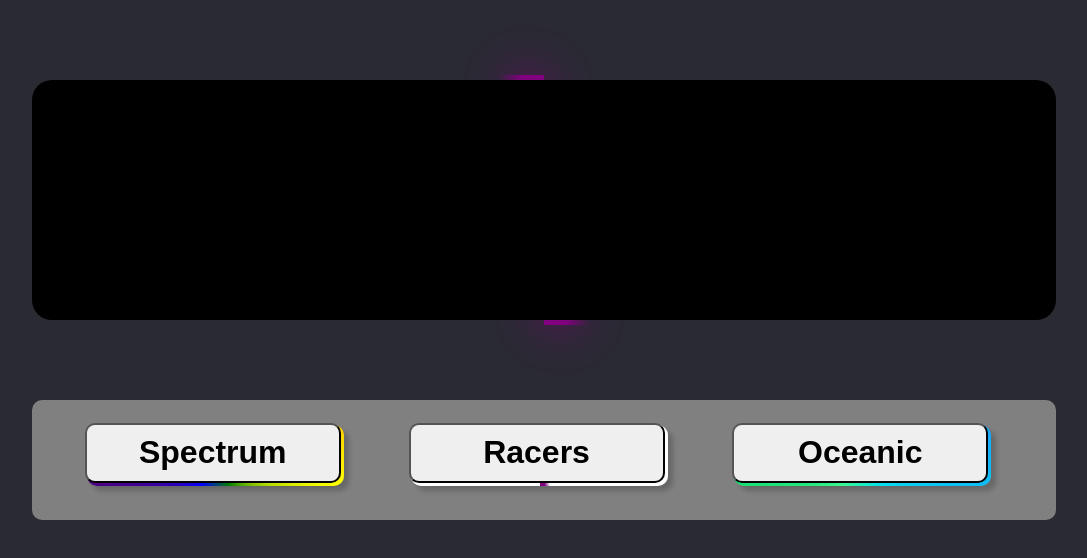
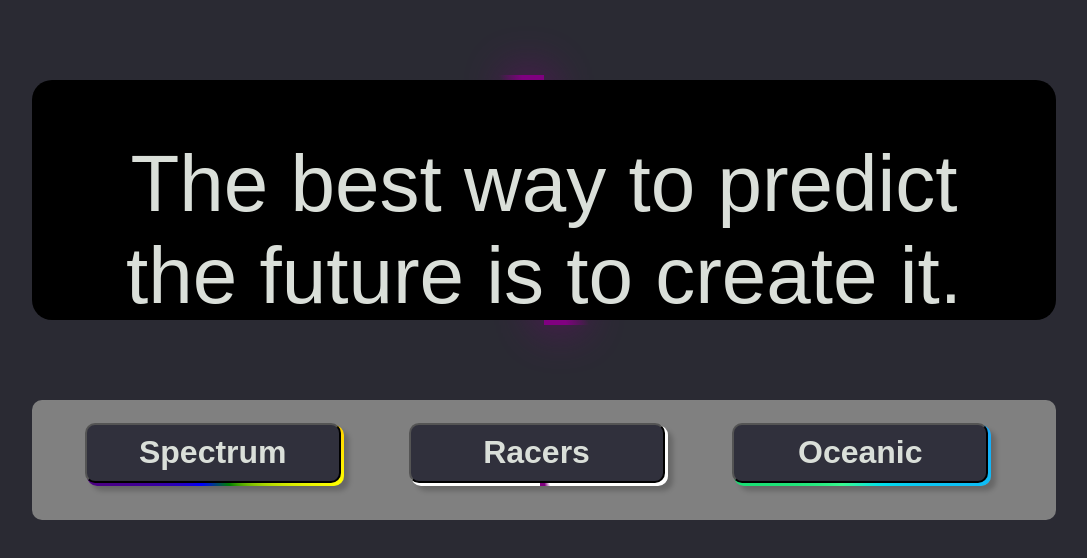
Before and after one commit to MichaelGeel/Neon_BillBoard, a plain HTML site: page index.html in a window 1280 px wide. Shown: the whole page, without its empty margins (96-1183 px from the left). Drawn offline with nearby package versions, Linux system fonts and the light colour scheme.

Commit message:
Billboard Styling Completed

```diff
--- a/assets/css/styles.css
+++ b/assets/css/styles.css
@@ -73,6 +73,17 @@ body {
     opacity: 0.9;
 }
 
+.billboard > p {
+    color: #DADFD9;
+    font-size: 5rem;
+    position: relative;
+    padding: 0 40px;
+    top: 10%;
+    left: 25%;
+    transform: translate(-25%, -25%);
+    font-family:Arial, Helvetica, sans-serif
+}
+
 .panel {
     display: flex;
     align-items: center;
@@ -92,8 +103,8 @@ body {
     position: relative;
     font-size: 2rem;
     font-weight: 700;
-    color: black;
-
+    color: #DADFD9;
+    background-color: #30303C;
 }
 
 .button::after {
--- a/index.html
+++ b/index.html
@@ -25,6 +25,7 @@
                 </button>
             </div>
         </div>
+        <script src="https://ajax.googleapis.com/ajax/libs/jquery/3.7.1/jquery.min.js"></script>
         <script src="./index.js" text="text/JavaScript" charset="utf-8"></script>
     </body>
 </html>
```
